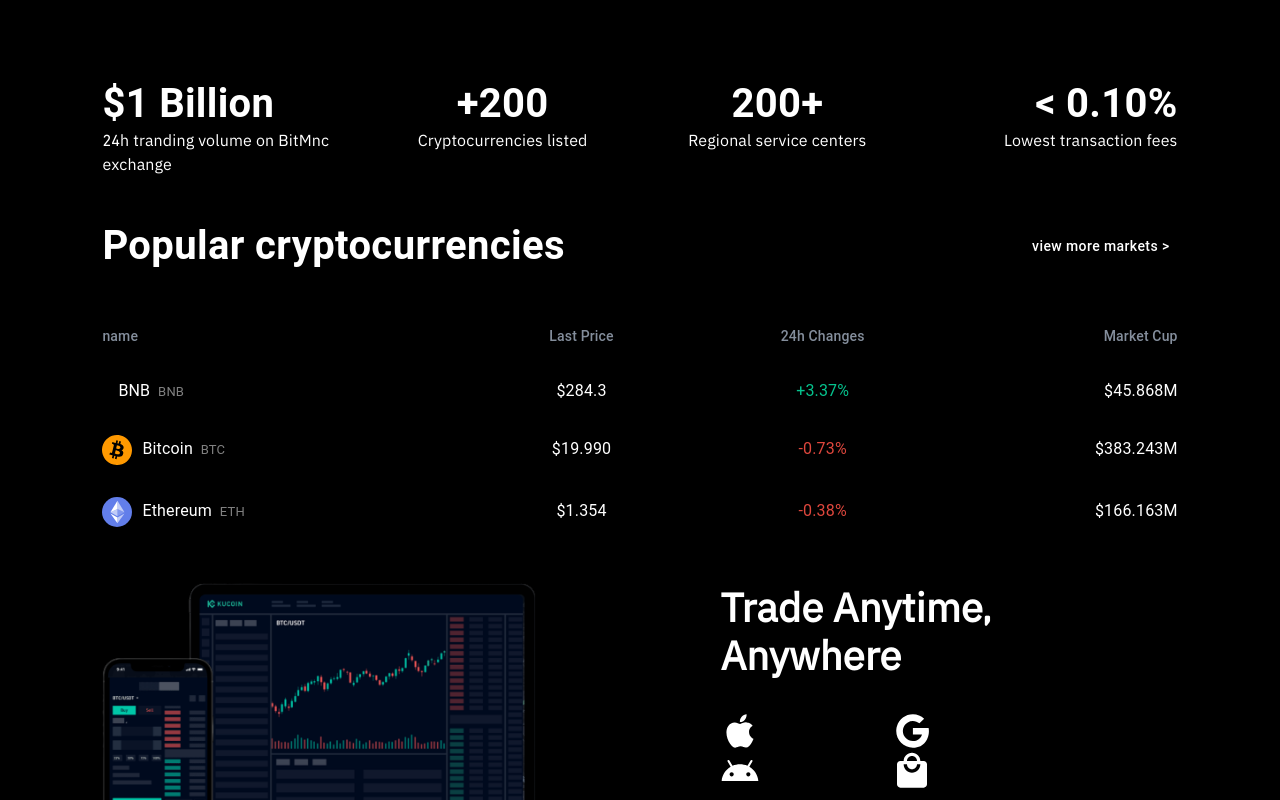
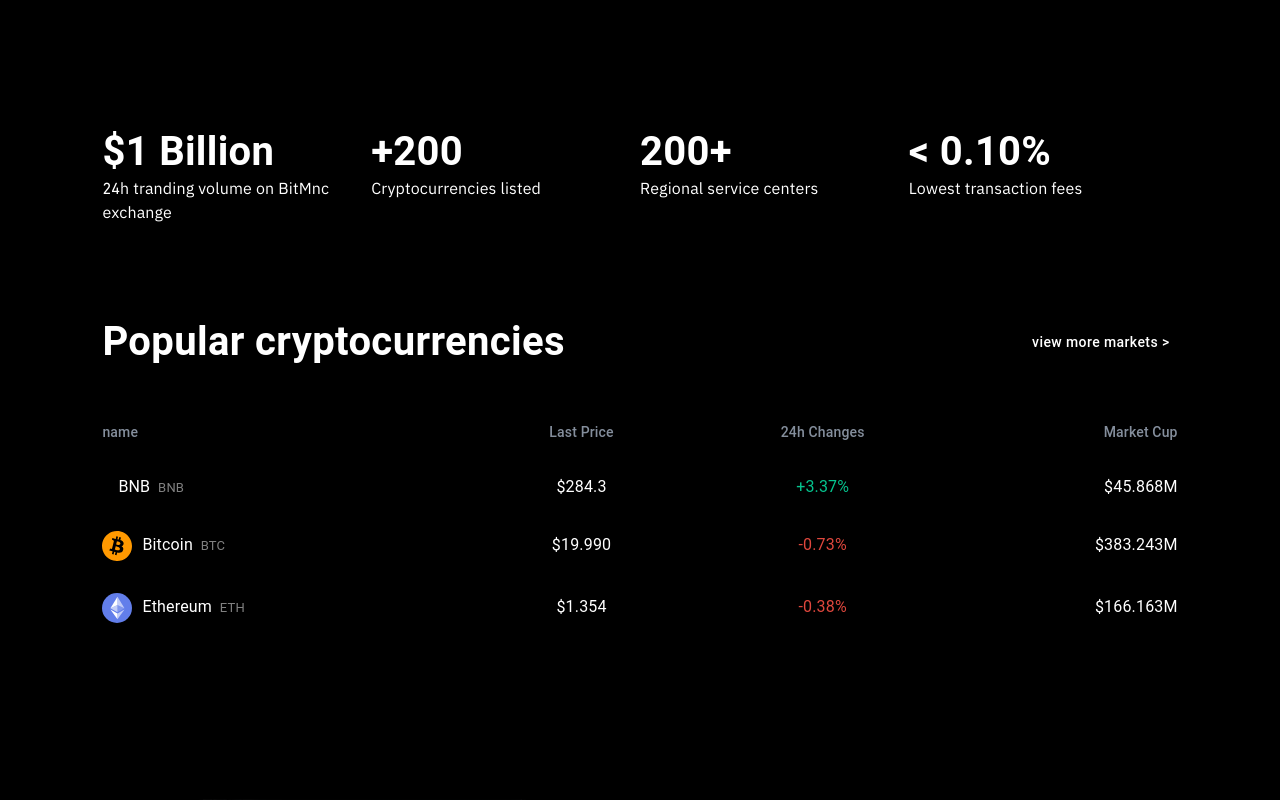
Before and after one commit to ammarsalahi/BTC, a React (Vite) app: page / in a window 1280 px wide. Shown: the part 800-1600 px from the top of the page. Built offline with nearby package versions, Linux system fonts and the light colour scheme; some icons are missing; a web font is replaced by a local one.

Commit message:
fix landing

```diff
--- a/src/components/elements/landing/LandDetail.jsx
+++ b/src/components/elements/landing/LandDetail.jsx
@@ -13,39 +13,39 @@
 export default function LandDetail() {
   return (
       <Box sx={{ pt: 15 , px: 0 }} className="land-detail ">
-        <Box className="row text-center">
-          <div className="col-lg-3 col-6 text-start">
+        <Box className="row justify-content-between w-100">
+          <Box className="col-3  my-md-5">
             <Typography variant="h4" component="div" style={fontstyle2}>
               $1 Billion
             </Typography>
             <Typography variant="span" component="div" style={fontstyle}>
               24h tranding volume on BitMnc <br /> exchange
             </Typography>
-          </div>
-          <div className="col-lg-3 col-6">
+          </Box>
+          <Box className="col-3 my-md-5">
             <Typography variant="h4" component="div" style={fontstyle2}>
               +200
             </Typography>
             <Typography variant="span" component="div" style={fontstyle}>
               Cryptocurrencies listed
             </Typography>
-          </div>
-          <div className="col-lg-3 col-6 land-title">
+          </Box>
+          <Box className="col-3 land-title my-md-5">
             <Typography variant="h4" component="div" style={fontstyle2}>
               200+
             </Typography>
             <Typography variant="span" component="div" style={fontstyle}>
               Regional service centers
             </Typography>
-          </div>
-          <div className="col-lg-3 col-6 land-title text-end">
+          </Box>
+          <Box className="col-3 land-title  my-md-5">
             <Typography variant="h4" component="div" style={fontstyle2}>
               &#60; 0.10%
             </Typography>
             <Typography variant="span" component="div" style={fontstyle}>
               Lowest transaction fees
             </Typography>
-          </div>
+          </Box>
       </Box>
     </Box>
   )
--- a/src/components/elements/landing/TrideAny.jsx
+++ b/src/components/elements/landing/TrideAny.jsx
@@ -7,28 +7,28 @@
 import LocalMallIcon from '@mui/icons-material/LocalMall';
 function TrideAny() {
     return (
-        <Box className="row">
-            <Box className="col-md-5">
+        <Box className="row" sx={{py: 15}}>
+            <Box className="col-lg-5 col-12">
                 <Box className="pictrade">
                     <img src={trade} width="100%" style={{ objectFit: "cover" }} alt="" />
                 </Box>
             </Box>
-            <Box className="col-md-4" sx={{ml: 20}}>
+            <Box className="col-lg-4 col-12" sx={{ml: 20}}>
                 <Typography variant="p" component="div" sx={{  fontSize: "40px", fontWeight: "bold", lineHeight: "3rem", pb: 4 }}>
                     Trade Anytime, Anywhere
                 </Typography>
                 <Box className='socialicon d-flex flex-wrap'>
-                    <Box className="col-6">
-                       <AppleIcon sx={{fontSize: "2.5rem"}}/>
+                    <Box className="col-6 py-3 d-flex flex-column">
+                       <AppleIcon sx={{fontSize: "3.5rem"}}/>
                     </Box>
-                    <Box className="col-6">
-                        <GoogleIcon sx={{fontSize: "2.5rem"}}/>
+                    <Box className="col-6 py-3">
+                        <GoogleIcon sx={{fontSize: "3.5rem"}}/>
                     </Box>
-                    <Box className="col-6">
-                        <AndroidIcon sx={{fontSize: "2.5rem"}}/>
+                    <Box className="col-6 py-3">
+                        <AndroidIcon sx={{fontSize: "3.5rem"}}/>
                     </Box>
-                    <Box className="col-6">
-                       <LocalMallIcon sx={{fontSize: "2.5rem"}}/>
+                    <Box className="col-6 py-3">
+                       <LocalMallIcon sx={{fontSize: "3.5rem"}}/>
                     </Box>
                 </Box>
             </Box>
```
